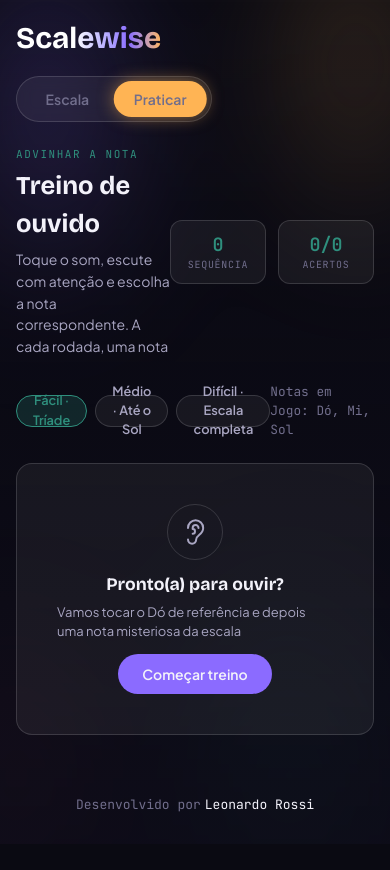
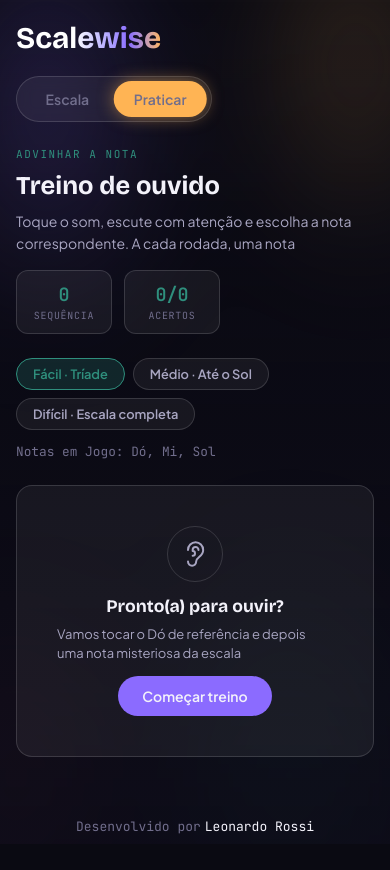
Before and after one commit to SirPripyat/rhythm-scales, a React app: page /practice/guess-note in a window 390 px wide. Shown: the top 870 px of the page. Built offline with nearby package versions, Linux system fonts and the light colour scheme; the HTML template or start-up script is replaced by a standard one.

Commit message:
add responsividade nas telas novas

```diff
--- a/src/pages/GuessNotePage/GuessNotePage.tsx
+++ b/src/pages/GuessNotePage/GuessNotePage.tsx
@@ -4,7 +4,7 @@ import { GuessNoteLevelPanel, NoteAnswerGrid, ScoreBoard } from './components';
 export const GuessNotePage = () => {
   return (
     <>
-      <div className={'flex justify-between items-center'}>
+      <div className={'flex flex-wrap justify-between items-center gap-4'}>
         <SectionIntro
           eyebrow={'Advinhar a nota'}
           title={'Treino de ouvido'}
--- a/src/pages/GuessNotePage/components/CorrectPhasePanel.tsx
+++ b/src/pages/GuessNotePage/components/CorrectPhasePanel.tsx
@@ -56,7 +56,7 @@ export const CorrectPhasePanel = () => {
         Rodada {round}
       </div>
 
-      <div className={'flex items-center justify-center gap-3'}>
+      <div className={'flex flex-wrap items-center justify-center gap-3'}>
         {options.map((note) => (
           <PickNote key={note.note} note={note} phase={phase} />
         ))}
--- a/src/pages/GuessNotePage/components/GuessNoteLevelPanel.tsx
+++ b/src/pages/GuessNotePage/components/GuessNoteLevelPanel.tsx
@@ -12,8 +12,8 @@ export const GuessNoteLevelPanel = () => {
   } = useGuessNoteStore();
 
   return (
-    <div className={'flex justify-between items-center'}>
-      <div className={'flex gap-2'}>
+    <div className={'flex flex-wrap justify-between items-center gap-3'}>
+      <div className={'flex flex-wrap gap-2'}>
         {GUESS_NOTE_LEVEL_OPTIONS.map(({ id, label }) => (
           <Chip
             key={id}
--- a/src/pages/GuessNotePage/components/IncorrectPhasePanel.tsx
+++ b/src/pages/GuessNotePage/components/IncorrectPhasePanel.tsx
@@ -56,7 +56,7 @@ export const IncorrectPhasePanel = () => {
         Rodada {round}
       </div>
 
-      <div className={'flex items-center justify-center gap-3'}>
+      <div className={'flex flex-wrap items-center justify-center gap-3'}>
         {options.map((note) => (
           <PickNote key={note.note} note={note} phase={phase} />
         ))}
--- a/src/pages/GuessNotePage/components/PickNote.tsx
+++ b/src/pages/GuessNotePage/components/PickNote.tsx
@@ -23,7 +23,7 @@ export const PickNote = ({ note, phase }: PickNoteProps) => {
       onClick={() => chooseAnswer(note.note)}
       className={clsx(
         'cursor-pointer flex flex-col gap-1 items-center justify-center border border-glass-border bg-glass',
-        'rounded-2xl h-20 w-30 enabled:hover:border-glow-teal transition disabled:cursor-not-allowed',
+        'rounded-2xl h-20 flex-1 min-w-24 enabled:hover:border-glow-teal transition disabled:cursor-not-allowed',
         !isRevealed && 'disabled:opacity-50',
         isCorrect && 'border-glow-teal bg-glow-teal/22',
         isWrongChoice && 'border-glow-rose bg-glow-rose/22',
--- a/src/pages/GuessNotePage/components/WaitingPhasePanel.tsx
+++ b/src/pages/GuessNotePage/components/WaitingPhasePanel.tsx
@@ -41,7 +41,11 @@ export const WaitingPhasePanel = () => {
           </p>
         </div>
 
-        <div className={'mt-4 flex gap-4 items-center justify-center'}>
+        <div
+          className={
+            'mt-4 flex flex-col gap-2 items-stretch w-full sm:flex-row sm:gap-4 sm:items-center sm:justify-center sm:w-auto'
+          }
+        >
           <Button hierarchy={'secondary'} onClick={replay} disabled={isPlaying}>
             <ArrowPathIcon className={'size-4'} />
             Ouvir de novo
@@ -66,7 +70,7 @@ export const WaitingPhasePanel = () => {
         Rodada {round}
       </div>
 
-      <div className={'flex items-center justify-center gap-3'}>
+      <div className={'flex flex-wrap items-center justify-center gap-3'}>
         {options.map((note) => (
           <PickNote key={note.note} note={note} phase={phase} />
         ))}
--- a/src/pages/PracticePage/PracticePage.tsx
+++ b/src/pages/PracticePage/PracticePage.tsx
@@ -13,7 +13,7 @@ export const PracticePage = () => {
         glowColor={'violet'}
       />
 
-      <div className={'grid grid-cols-4 gap-4'}>
+      <div className={'grid grid-cols-1 gap-4 sm:grid-cols-2'}>
         <PracticeCard mode={'buildScale'} />
         <PracticeCard mode={'guessNote'} />
       </div>
```
